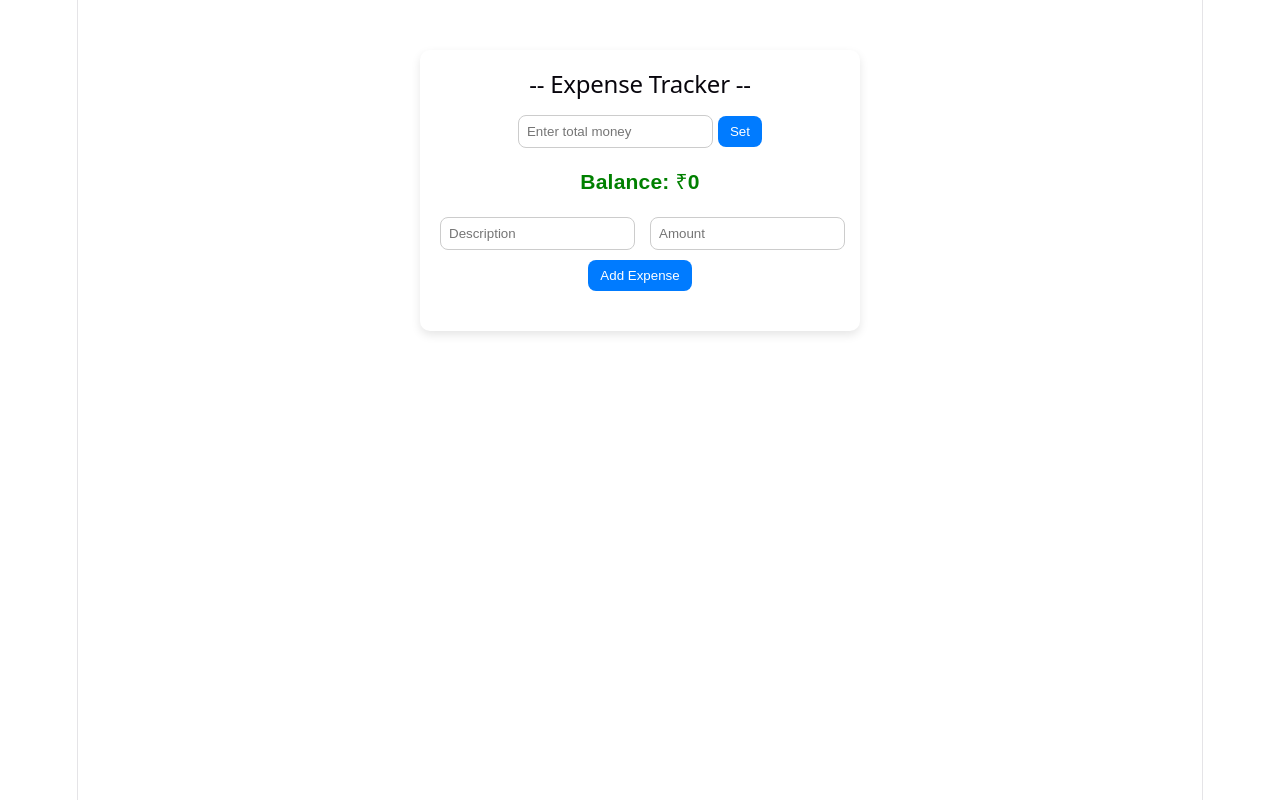
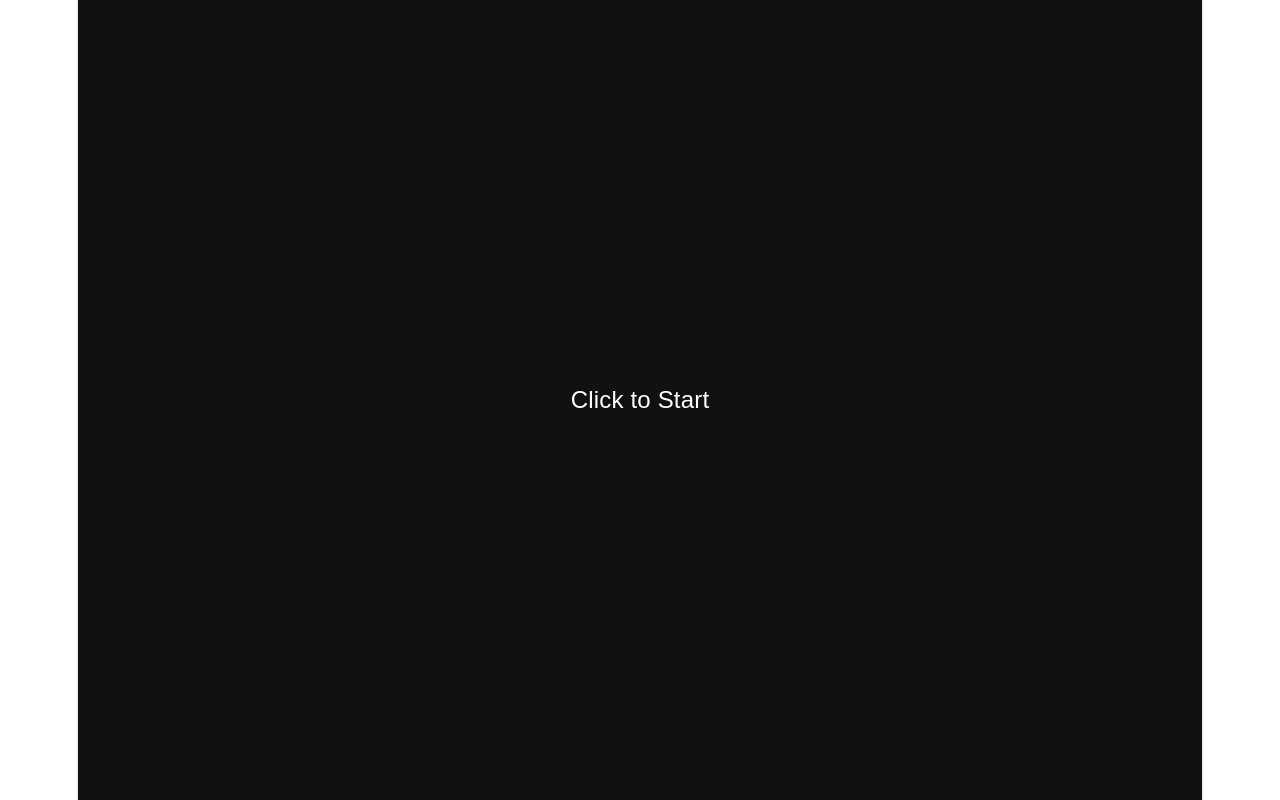
Before and after one commit to gayathrimp05/DailyStudy, a React (Vite) app in the folder frontend/Dailystudy/: page / in a window 1280 px wide. Built offline with nearby package versions, Linux system fonts and the light colour scheme.

Commit message:
a reaction game , user has to click at exact and appropriate  time to get  a shortest reaction time

```diff
--- a/frontend/Dailystudy/src/App.jsx
+++ b/frontend/Dailystudy/src/App.jsx
@@ -1,7 +1,7 @@
-import Day12 from "./day12";
+import Day13 from "./day13";
 
 function App() {
-  return <Day12/>;
+  return <Day13/>;
 }
 
 export default App;
--- /dev/null
+++ b/frontend/Dailystudy/src/day13.jsx
@@ -0,0 +1,78 @@
+import { useState, useEffect } from "react";
+
+function Day13() {
+  const [state, setState] = useState("idle"); // idle, waiting, ready
+  const [startTime, setStartTime] = useState(0);
+  const [reaction, setReaction] = useState(null);
+
+  useEffect(() => {
+    let timer;
+
+    if (state === "waiting") {
+      timer = setTimeout(() => {
+        setState("ready");
+        setStartTime(Date.now());
+      }, Math.random() * 3000 + 1000); // random delay
+    }
+
+    return () => clearTimeout(timer);
+  }, [state]);
+
+  function handleClick() {
+    if (state === "idle") {
+      setState("waiting");
+      setReaction(null);
+    } else if (state === "waiting") {
+      setState("idle");
+      alert("Too early! :/ ");
+    } else if (state === "ready") {
+      const time = Date.now() - startTime;
+      setReaction(time);
+      setState("idle");
+    }
+  }
+
+  return (
+    <div
+      onClick={handleClick}
+      style={{
+        height: "100vh",
+        display: "flex",
+        justifyContent: "center",
+        alignItems: "center",
+        fontSize: "24px",
+        color: "white",
+        fontFamily: "Arial",
+        cursor: "pointer",
+
+        background:
+          state === "ready"
+            ? "#00ff88"
+            : state === "waiting"
+            ? "#ff0033"
+            : "#111",
+
+        boxShadow:
+          state === "ready"
+            ? "0 0 50px #00ff88"
+            : state === "waiting"
+            ? "0 0 50px #ff0033"
+            : "none",
+
+        transition: "0.3s",
+      }}
+    >
+      {state === "idle" && "Click to Start"}
+      {state === "waiting" && "Wait..."}
+      {state === "ready" && "CLICK NOW!"}
+
+      {reaction && (
+        <div style={{ position: "absolute", bottom: "50px" }}>
+          ~~ Reaction Time: {reaction} ms ~~
+        </div>
+      )}
+    </div>
+  );
+}
+
+export default Day13;
```
